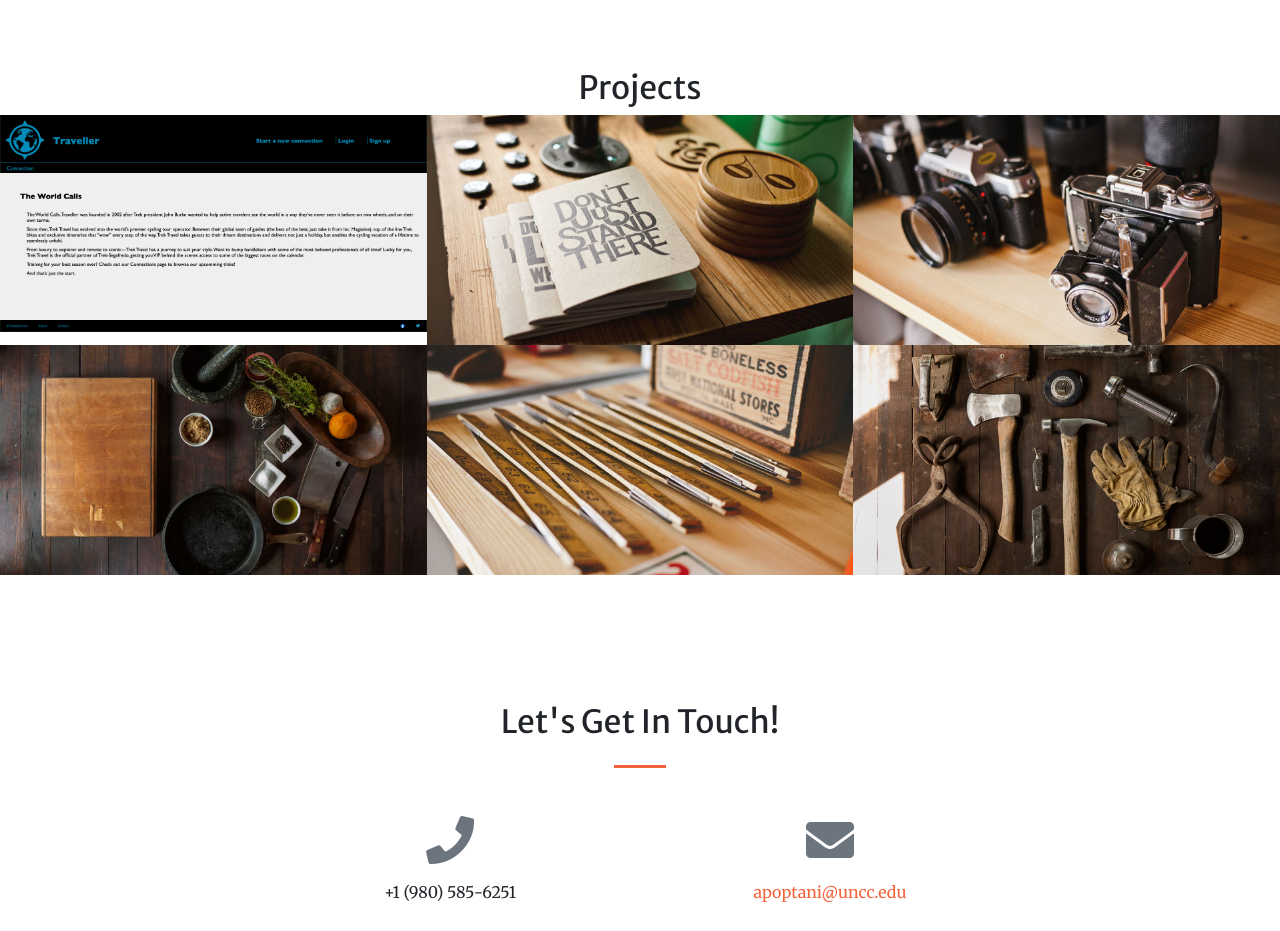
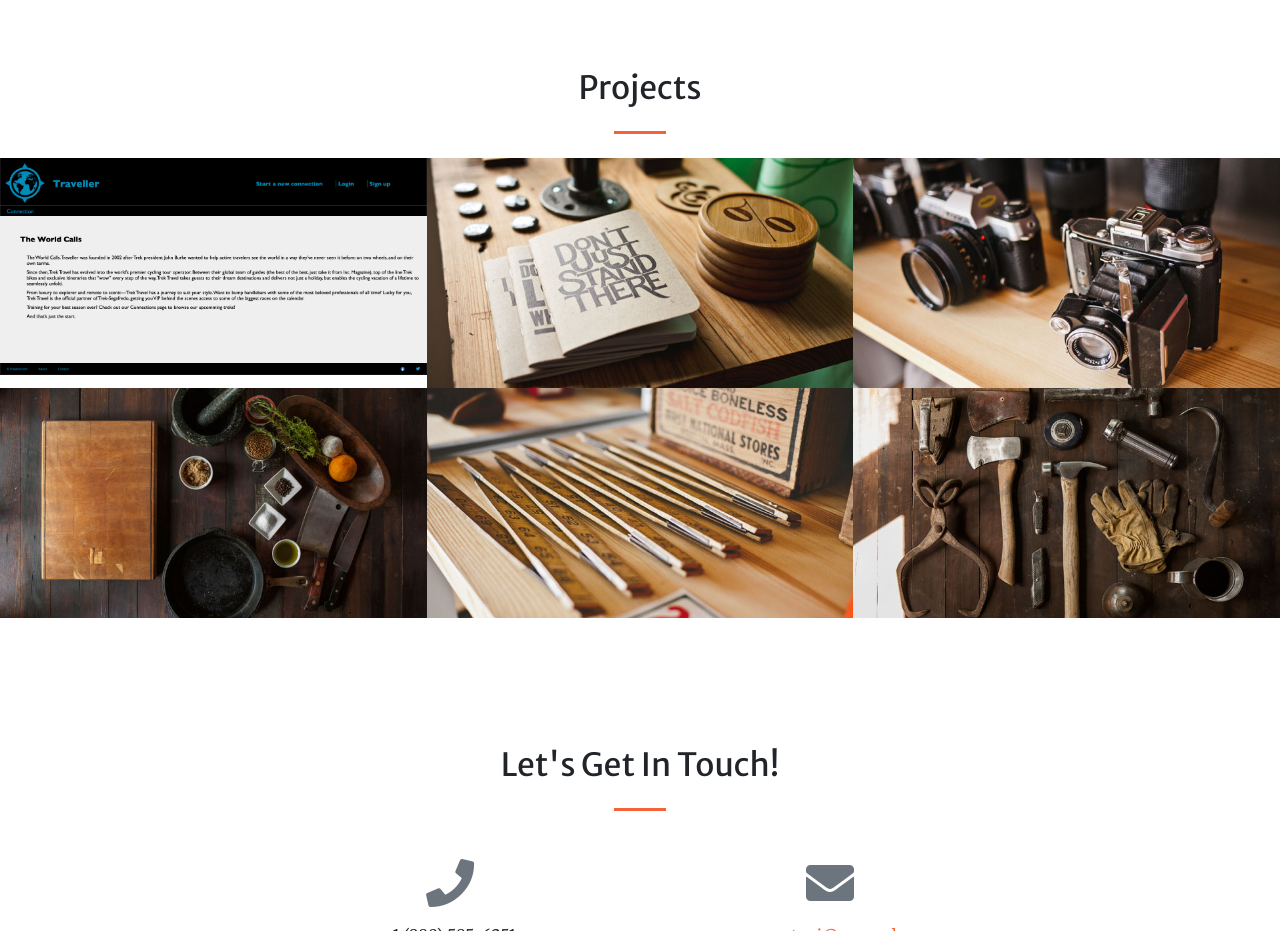
Before and after one commit to apnavp/Portfolio, a website with bundled scripts: page index.html in a window 1280 px wide. Shown: the part 2020-2951 px from the top of the page. Built offline with nearby package versions, Linux system fonts and the light colour scheme.

Commit message:
Update index.html

```diff
--- a/index.html
+++ b/index.html
@@ -127,6 +127,7 @@
 
   <!-- Portfolio Section -->
 	<h2 class="text-center mt-0">Projects</h2>
+	 <hr class="divider my-4">
   <section id="portfolio">
     <div class="container-fluid p-0">
       <div class="row no-gutters">
```
